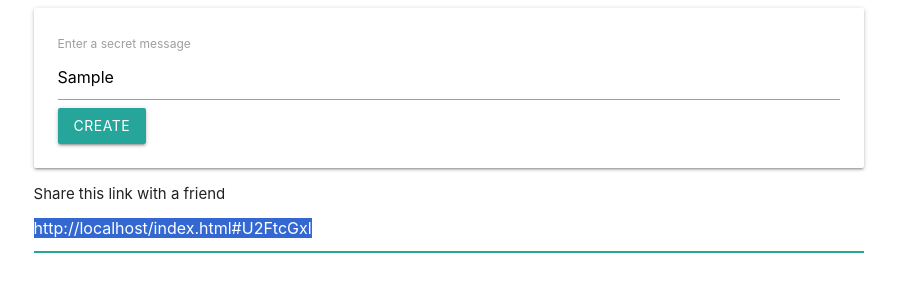
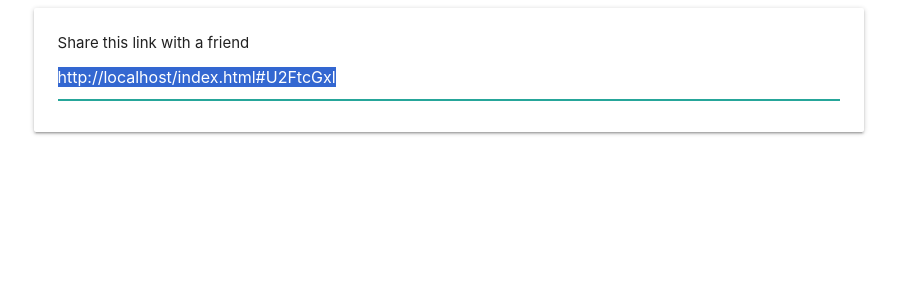
Before and after one commit to GuillerminaLorenzo/javascript-secret-message, a plain HTML site: page index.html in a window 1280 px wide. Both pictures are taken after typing "Sample" into the empty fields and a click on the button "CREATE". Shown: the whole page, without its empty margins (191-1088 px from the left). Drawn offline with nearby package versions, Linux system fonts and the light colour scheme.

Commit message:
Showing the right screen

```diff
--- a/index.html
+++ b/index.html
@@ -6,7 +6,7 @@
     <body>
         <div class="row">
             <div class="col s8 offset-s2">
-                <div class="card-panel">
+                <div id="message-form" class="card-panel">
                     <form>
                         <label>Enter a secret message</label>
                         <input id="message-input" />
@@ -14,7 +14,7 @@
                     </form>
                 </div>
 
-                <div>
+                <div id="link-form" class="card-panel hide">
                     Share this link with a friend
                     <input id="link-input" />
                 </div>
--- a/index.js
+++ b/index.js
@@ -1,5 +1,8 @@
 document.querySelector('form').addEventListener('submit', event => {
     event.preventDefault();
+
+    document.querySelector('#message-form').classList.add('hide');
+    document.querySelector('#link-form').classList.remove('hide');
 
     const input = document.querySelector('#message-input');
     const encrypted = btoa(input.value);
```
